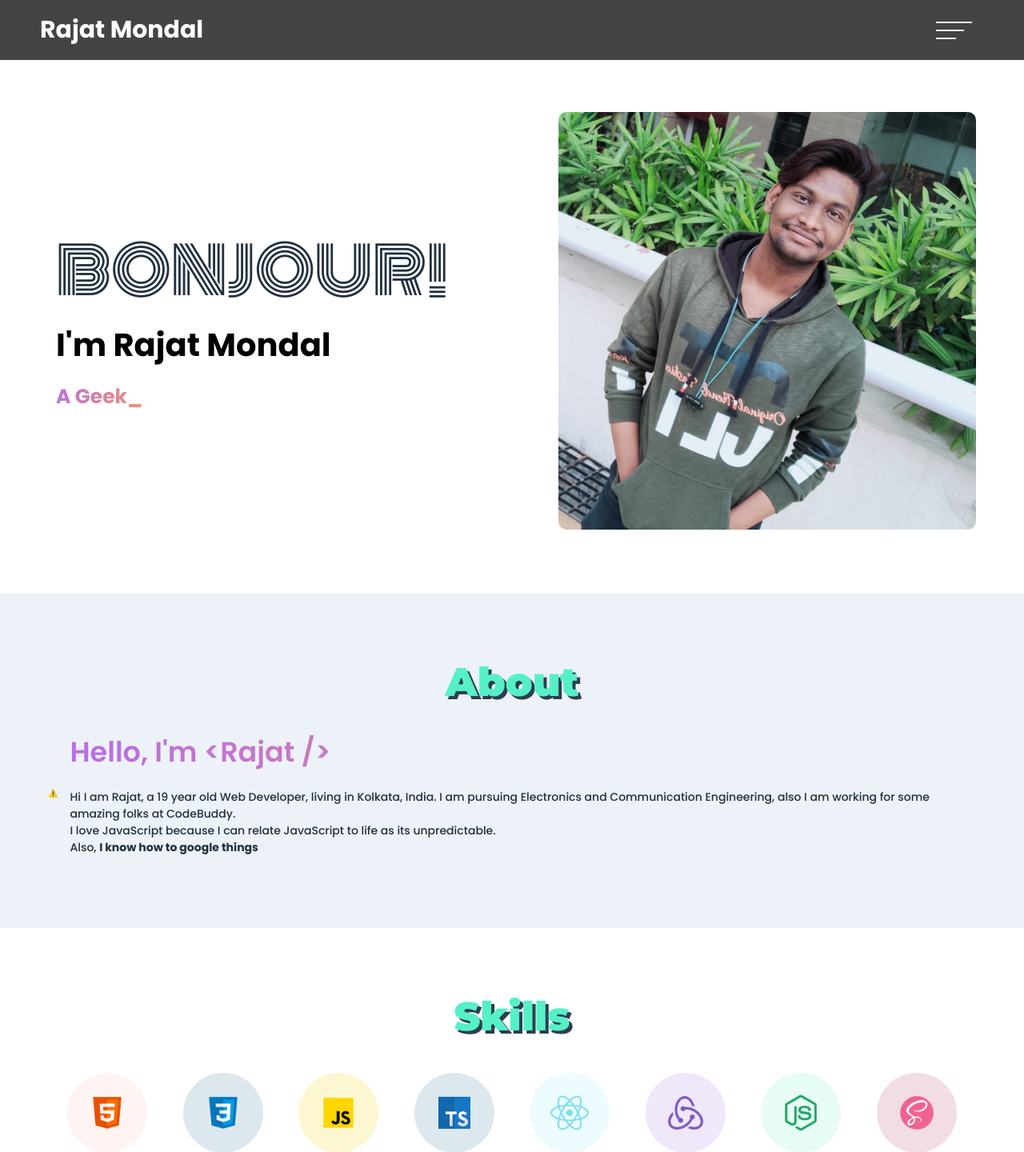
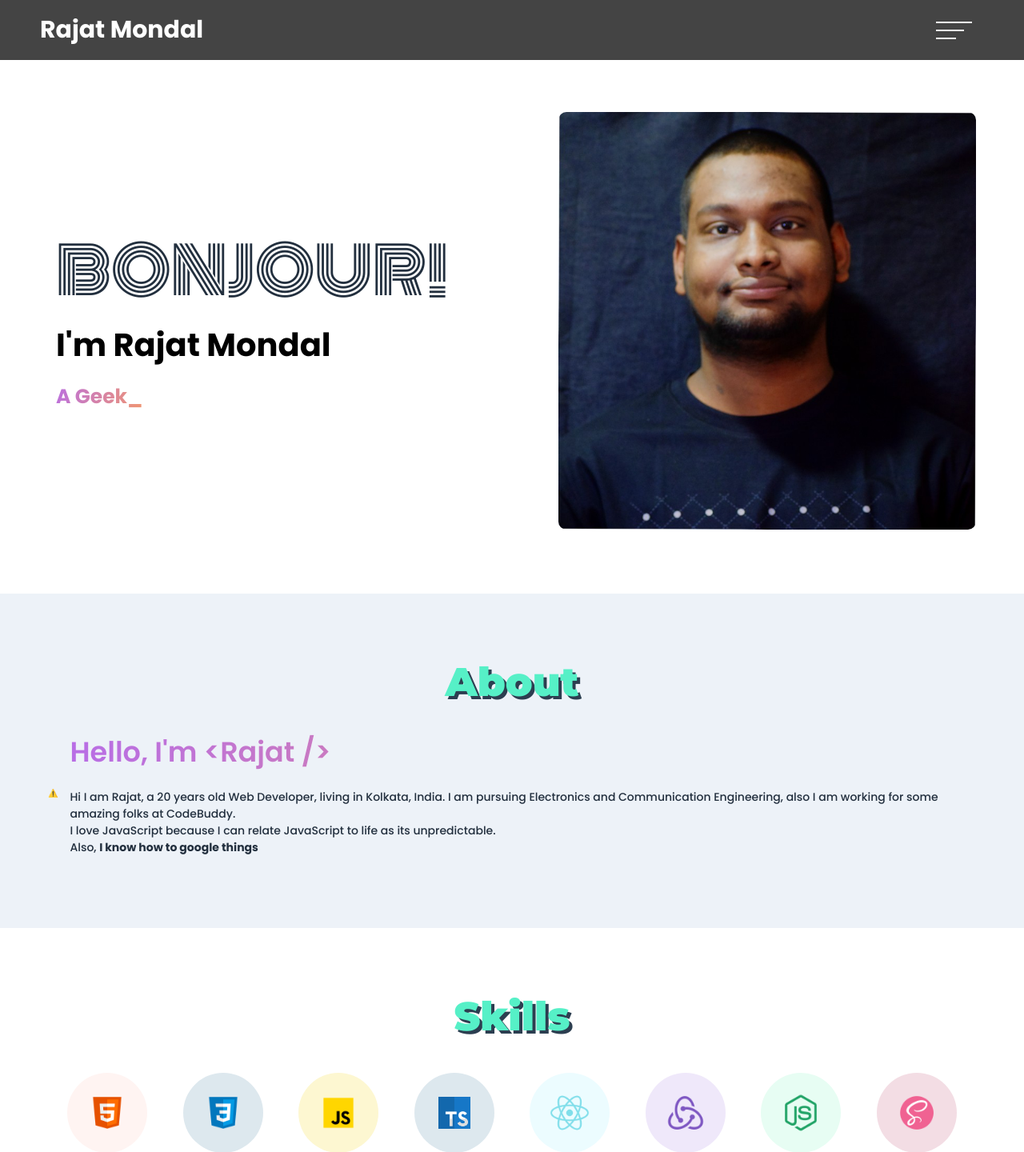
Before and after one commit to hyvip-ai/new_portfolio, a Next.js app: page / in a window 1280 px wide. Shown: the top 1440 px of the page at 80% size. Built offline with nearby package versions, Linux system fonts and the light colour scheme; no server answers.

Commit message:
Updated the site with latest data

```diff
--- a/components/Banner.tsx
+++ b/components/Banner.tsx
@@ -32,7 +32,7 @@ function Banner(props: bannerProps) {
           <div className={classes.col}>
             <div className={classes.image}>
               <Image
-                src="/Me.jpeg"
+                src="/me_updated.jfif"
                 alt="Rajat Mondal"
                 layout="responsive"
                 height={640}
@@ -50,7 +50,7 @@ function Banner(props: bannerProps) {
       </section>
       <div className={classes.small}>
         <Image
-          src="/Me.jpeg"
+          src="/me_updated.jfif"
           layout="responsive"
           height={640}
           width={640}
--- a/pages/index.tsx
+++ b/pages/index.tsx
@@ -95,7 +95,7 @@ export function getStaticProps(): { props: Combined } {
       aboutData: {
         title: "Hello, I'm <Rajat />",
         description:
-          "Hi I am Rajat, a 19 year old Web Developer, living in Kolkata, India. I am pursuing Electronics and Communication Engineering, also I am working for some amazing folks at CodeBuddy.<br/>I love JavaScript because I can relate JavaScript to life as its unpredictable.<br/>Also, <b>I know how to google things</b>",
+          "Hi I am Rajat, a 20 years old Web Developer, living in Kolkata, India. I am pursuing Electronics and Communication Engineering, also I am working for some amazing folks at CodeBuddy.<br/>I love JavaScript because I can relate JavaScript to life as its unpredictable.<br/>Also, <b>I know how to google things</b>",
         lottieData: {
           src: "https://assets1.lottiefiles.com/packages/lf20_HpFqiS.json",
           speed: "1",
```
Also changed, not shown: public/Me.jpeg (deleted), public/me_updated.jfif (added).
